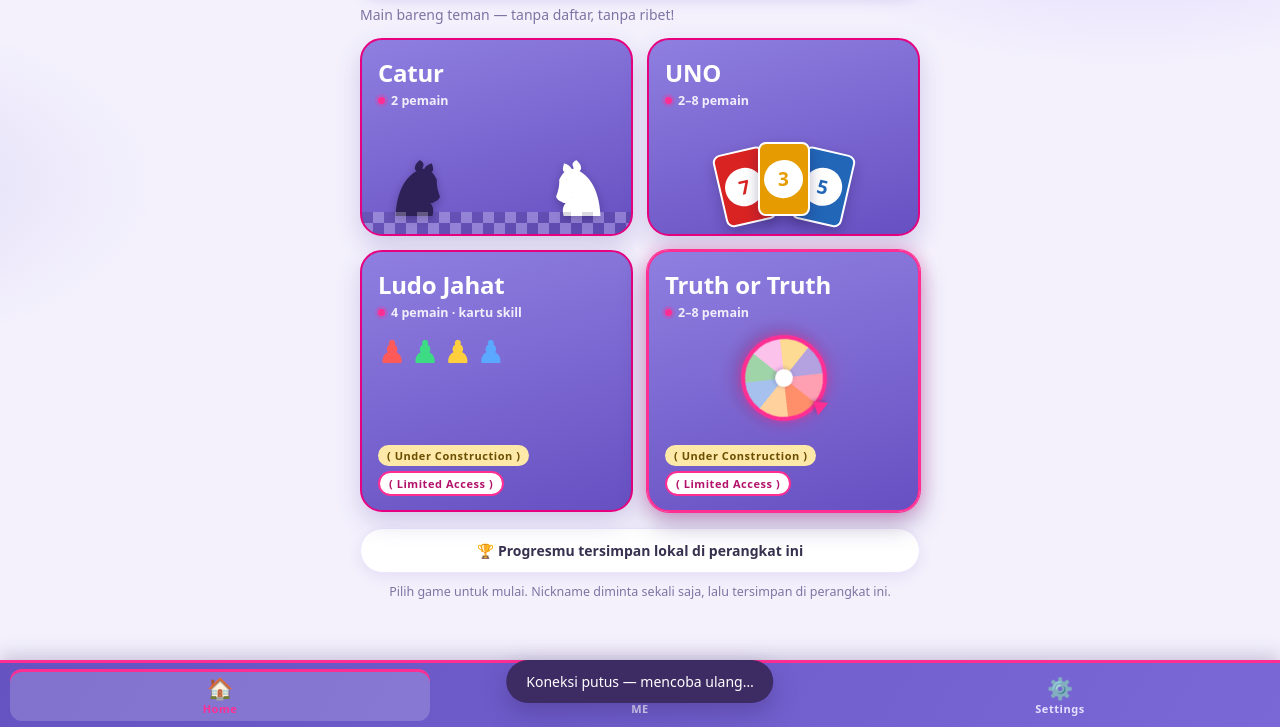
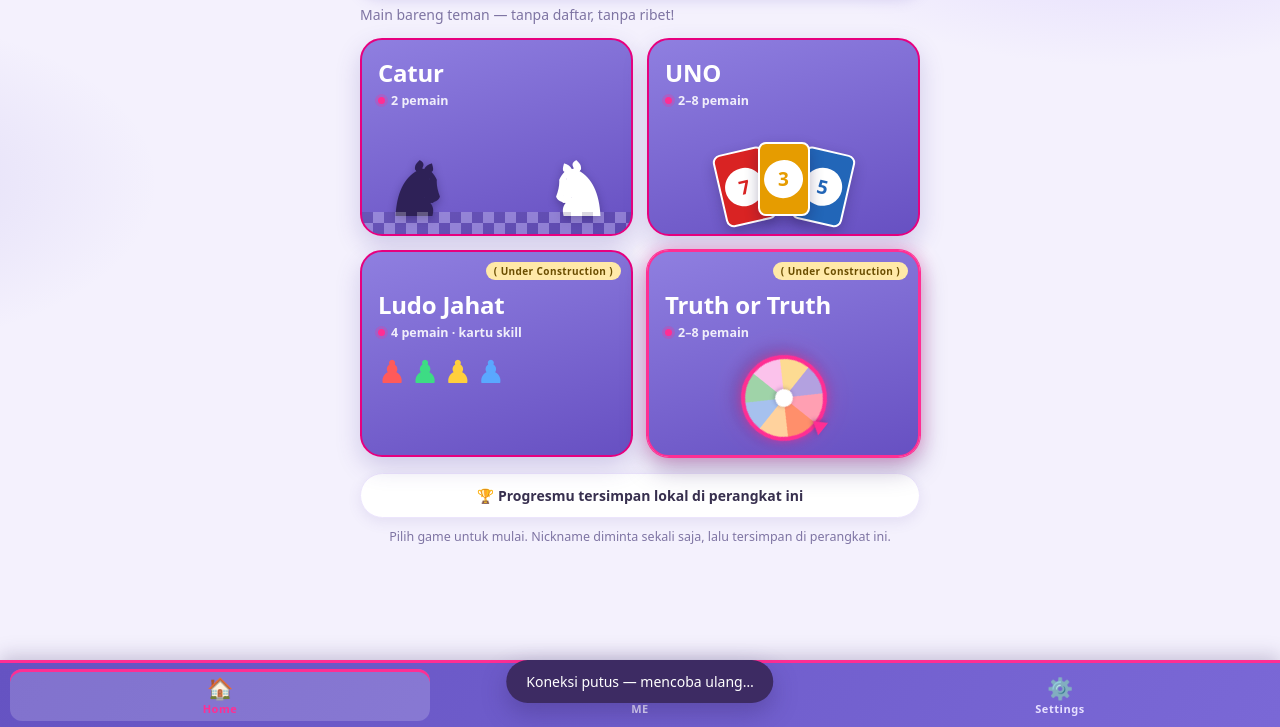
Before and after one commit to vyree/chess-uno-arena, a website: page public/index.html in a window 1280 px wide. Shown: the part 73-800 px from the top of the page. Drawn offline with Linux system fonts and the light colour scheme.

Commit message:
Home: buang label Limited Access, Under Construction kecil di pojok kanan atas

```diff
--- a/public/index.html
+++ b/public/index.html
@@ -31,12 +31,12 @@
       <button id="pick-ludo" class="game-card card-ludo" data-game="ludo">
         <span class="gc-head"><span class="gc-name">Ludo Jahat</span><span class="gc-meta"><i class="dot"></i>4 pemain · kartu skill</span></span>
         <span class="gc-art art-ludo" aria-hidden="true"><span class="ludo-pawn p-red">♟</span><span class="ludo-pawn p-green">♟</span><span class="ludo-pawn p-yellow">♟</span><span class="ludo-pawn p-blue">♟</span></span>
-        <span class="gc-badges"><span class="gc-badge">( Under Construction )</span><span class="gc-badge badge-limited">( Limited Access )</span></span>
+        <span class="gc-badges"><span class="gc-badge">( Under Construction )</span></span>
       </button>
       <button id="pick-truth" class="game-card card-truth" data-game="truth">
         <span class="gc-head"><span class="gc-name">Truth or Truth</span><span class="gc-meta"><i class="dot"></i>2–8 pemain</span></span>
         <span class="gc-art art-wheel" aria-hidden="true"><span class="wheel"><span class="wheel-needle"></span></span></span>
-        <span class="gc-badges"><span class="gc-badge">( Under Construction )</span><span class="gc-badge badge-limited">( Limited Access )</span></span>
+        <span class="gc-badges"><span class="gc-badge">( Under Construction )</span></span>
       </button>
     </div>
 
--- a/public/style.css
+++ b/public/style.css
@@ -557,18 +557,19 @@
 #tabbar .tab.active { background: rgba(255, 255, 255, .18); color: #fff; }
 
 /* Home: Truth card uses the same grid cell as the others, with a little CSS wheel. */
-/* Badges sit as a footer row (margin-top:auto pushes them below the art),
-   so they never cover the game name on narrow half-width cards. */
+/* Single small badge in the top-right corner. It is absolute, so it adds
+   no height to the card; the header on badged cards gets top padding so
+   the game name starts below the badge instead of sliding under it. */
 .gc-badges {
-  position: static; margin-top: auto; padding-bottom: 14px;
-  display: flex; flex-wrap: wrap; gap: 5px;
+  position: absolute; top: 10px; right: 10px; z-index: 3;
+  display: flex; gap: 5px;
 }
 .gc-badge {
   background: #ffe9a8; color: #6b4e00;
-  font-size: 11px; font-weight: 800; padding: 3px 9px; border-radius: var(--radius-full);
-  letter-spacing: .05em; white-space: nowrap;
+  font-size: 10px; font-weight: 800; padding: 2px 8px; border-radius: var(--radius-full);
+  letter-spacing: .04em; white-space: nowrap;
 }
-.gc-badge.badge-limited { background: #fff; color: #b3126b; border: 2px solid #ff2e93; }
+.card-ludo .gc-head, .card-truth .gc-head { padding-top: 20px; }
 .beta-pill {
   display: inline-block; margin-top: 4px; background: #fff; color: #b3126b;
   border: 2px solid #ff2e93; font-size: 11px; font-weight: 800;
```
